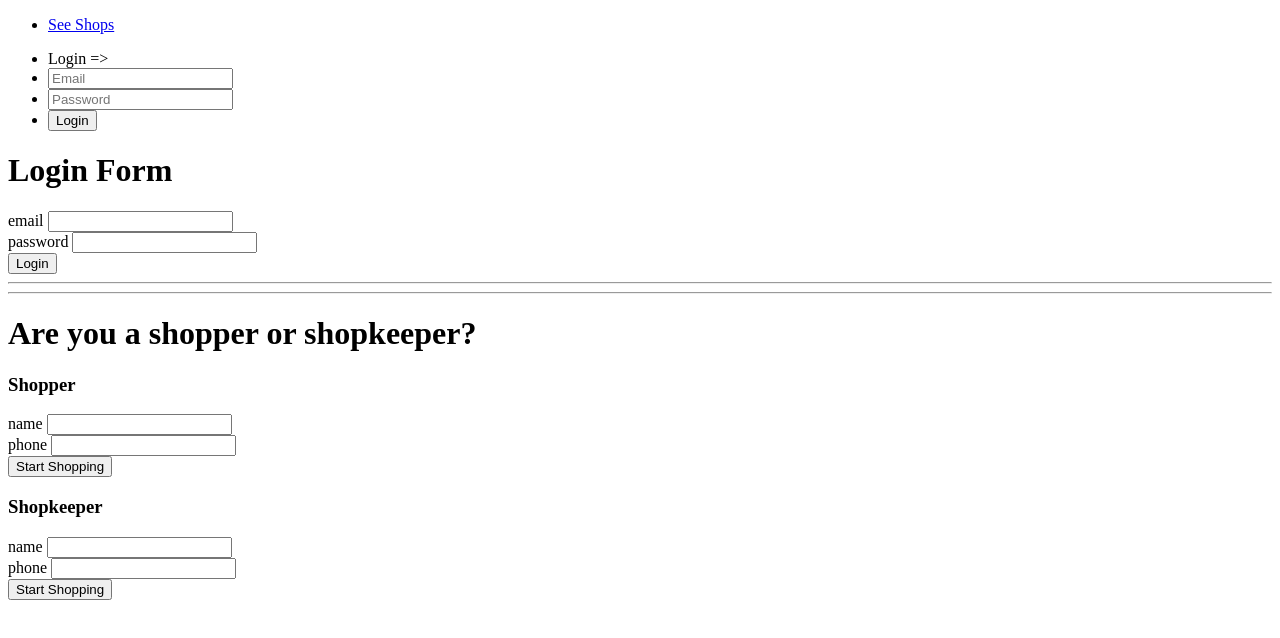
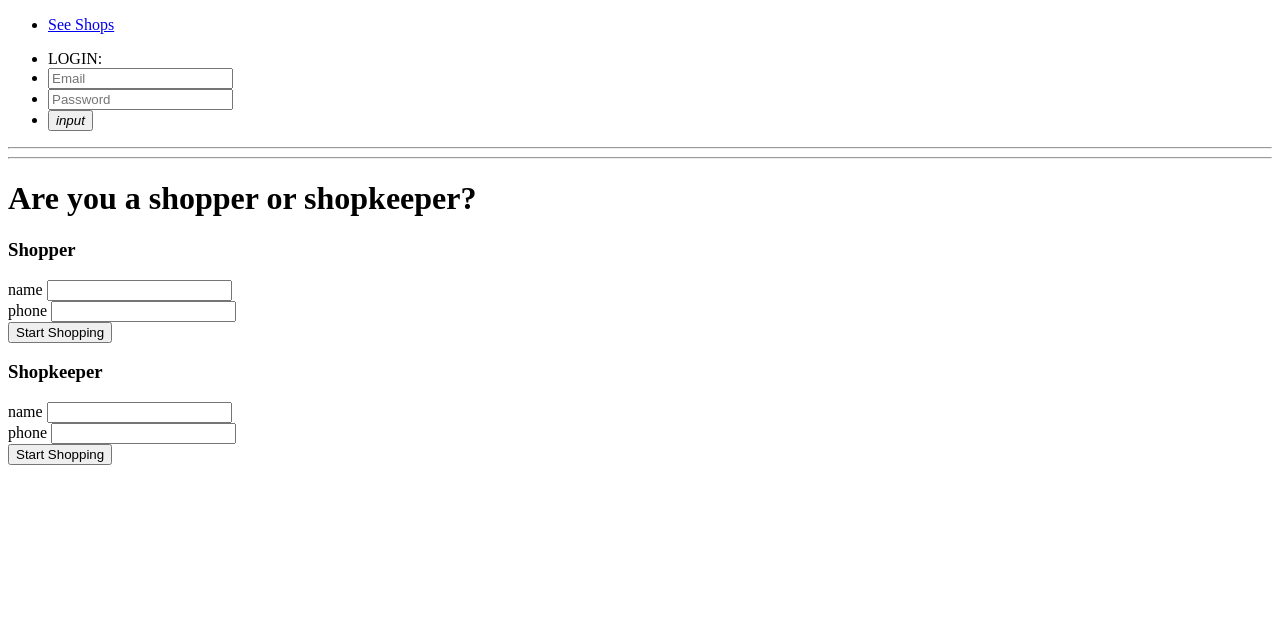
Before and after one commit to kushthaker/setupshop, a plain HTML site: page frontend/templates/register.html in a window 1280 px wide. Drawn offline with Linux system fonts and the light colour scheme.

```diff
--- a/frontend/css/style.scss
+++ b/frontend/css/style.scss
@@ -116,13 +116,17 @@
 	    -moz-box-sizing: content-box;
 	    box-sizing: content-box;
 	    transition: all .3s;
-	    margin: 5px 10px
+	    margin: 5px 10px;
 	}
 
 	.login {
-		margin-right: 20px;
+		margin-right: 30px;
 	}
 
+	nav i {
+	    height: 64px;
+	    line-height: 40px;
+	}
 
 
 
--- a/frontend/templates/register.html
+++ b/frontend/templates/register.html
@@ -13,7 +13,7 @@
 			</ul>
 			<ul class="right">
 				<form ng-submit="ctrl.login()" role="form">
-				<li class="login">Login =></li>
+				<li class="login">LOGIN:</li>
 				<li>
 					<input type="email" name="email" ng-model="ctrl.loginForm.email" required="required" class="form-control" placeholder="Email"/>
 				</li>
@@ -21,34 +21,13 @@
 					<input type="password" name="password" ng-model="ctrl.loginForm.password" required="required" class="form-control" placeholder="Password">
 				</li>
 				<li>
-					<button type="submit" class="btn btn-primary btn-lg">Login</button>
+					<button type="submit" class="btn btn-primary btn-lg valign-wrapper"><i class="small material-icons valign">input</i></button>
 				</li>
 				</form>
 			</ul>
 		</div>
 	</nav>
 	</section>
-
-	<div class="container">
-		<div class="row">
-			<h1 class="center-align">Login Form</h1>
-			<div class="col-md-4 text col-md-offset-4">
-				<form ng-submit="ctrl.login()" role="form">
-					<div class="form-group">
-						<label>email</label>
-						<input type="email" name="email" ng-model="ctrl.loginForm.email" required="required" class="form-control"/>
-					</div>
-
-					<div class="form-group">
-						<label>password</label>
-						<input type="password" name="password" ng-model="ctrl.loginForm.password" required="required" class="form-control"/>
-					</div>
-
-					<button type="submit" class="btn btn-primary btn-lg">Login</button>
-				</form>
-			</div>
-		</div>
-	</div>
 
 	<hr>
 	<hr>
```
Also changed, not shown: frontend/index.html (+1 -0 lines), frontend/css/style.css, 1 other file.
